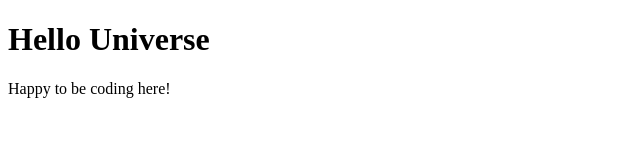
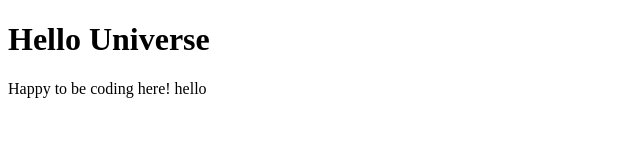
Before and after one commit to CinJen/test-project, a plain HTML site: page index.html in a window 1280 px wide. Shown: the full height of the page, 0-640 px from the left. Drawn offline with Linux system fonts and the light colour scheme.

Commit message:
initial commit

```diff
--- a/index.html
+++ b/index.html
@@ -10,7 +10,8 @@
   Hello Universe
   </h1>
   <p>
-   Happy to be coding here!
+   Happy to be coding here! hello
+
   </p>
 </body>
 </html>
```
